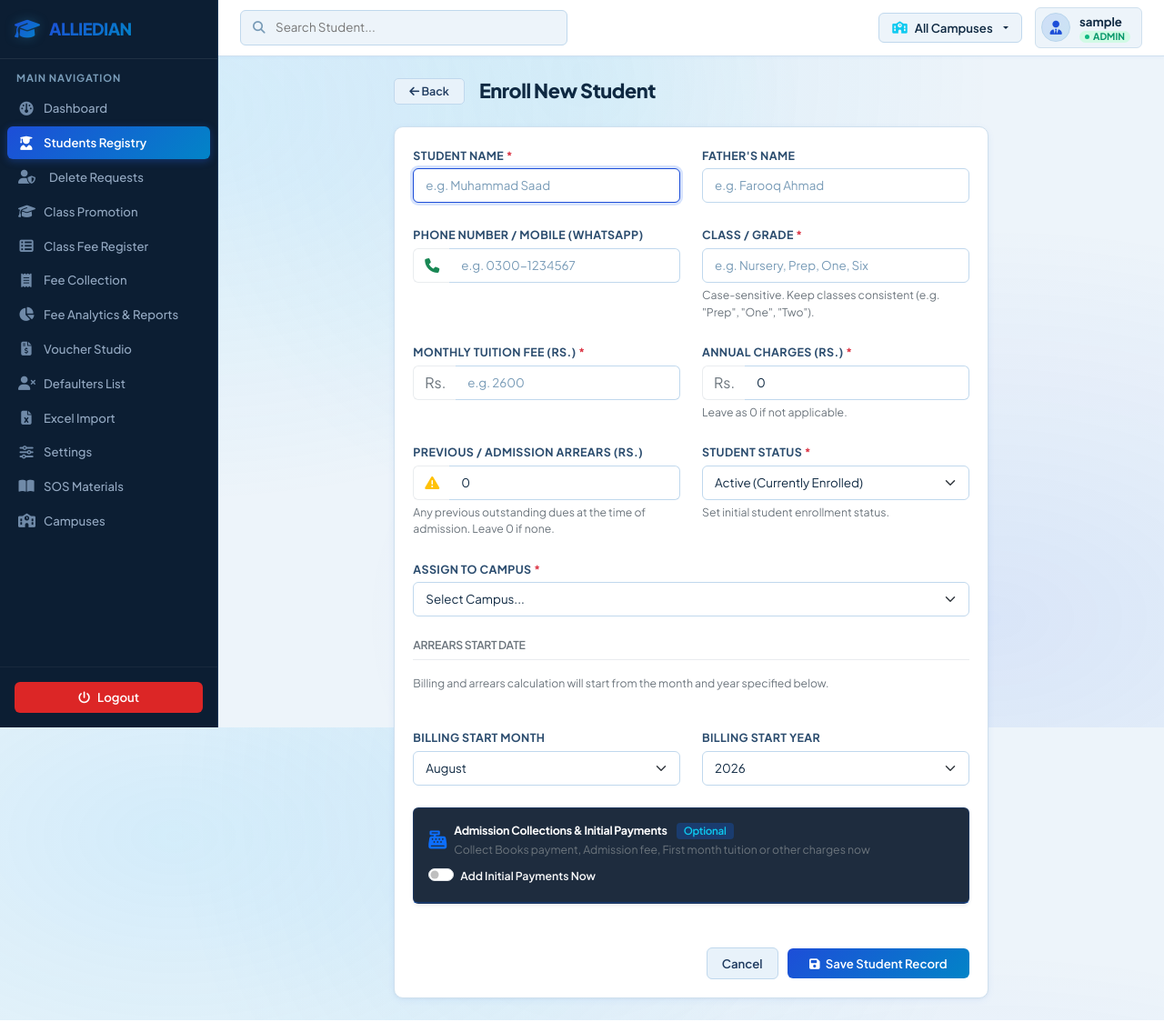
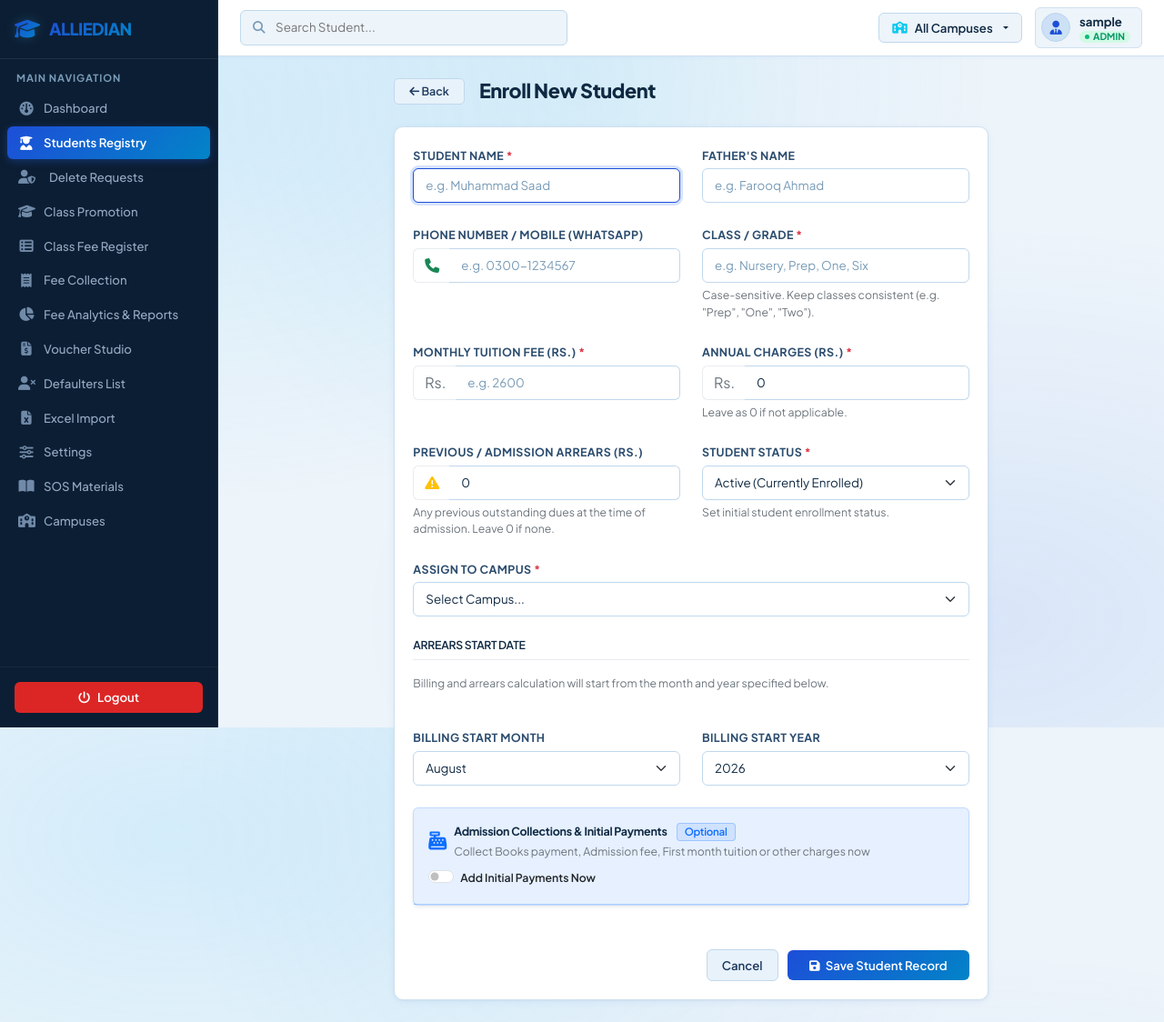
Before and after one commit to Saeed-driod/SMS2, a Flask app: page /students/add in a window 1280 px wide. Shown: the whole page at 91% size. Run offline with Flask 3, Linux system fonts and the light colour scheme; the visitor is signed in with stand-in values (Sample User, id 1); data that the repository does not hold is empty; some libraries are stand-ins or nearby versions.

Commit message:
fix(theme): eliminate all white-on-white invisible text across dashboard, tables, student registry, and forms with high-contrast navy typography

```diff
--- a/static/css/style.css
+++ b/static/css/style.css
@@ -151,10 +151,13 @@ h6 { font-size: 0.78rem; font-weight: 600; color: #334e68; }
     margin-bottom: 0;
 }
 
-.table-custom th {
+.table-custom thead,
+.table-custom th,
+.table thead,
+.table th {
     background-color: #eaf3fb !important;
     border-bottom: 1px solid #cfe0ee !important;
-    color: #2c4d6f;
+    color: #2c4d6f !important;
     font-weight: 700;
     text-transform: uppercase;
     font-size: 0.72rem;
@@ -162,7 +165,8 @@ h6 { font-size: 0.78rem; font-weight: 600; color: #334e68; }
     padding: 10px 14px;
 }
 
-.table-custom td {
+.table-custom td,
+.table td {
     padding: 10px 14px;
     border-bottom: 1px solid #eef5fb;
     vertical-align: middle;
@@ -171,12 +175,41 @@ h6 { font-size: 0.78rem; font-weight: 600; color: #334e68; }
     font-size: 0.835rem;
 }
 
-.table-custom tr:hover td {
+.table-custom tr:hover td,
+.table tr:hover td {
     background-color: #f1f7fc !important;
 }
 
 .table-row-pending td {
     background-color: #fffbeb !important;
+}
+
+/* Global Content Contrast Override (Prevents invisible white text on light canvases) */
+.app-main-content .glass-panel h1,
+.app-main-content .glass-panel h2,
+.app-main-content .glass-panel h3,
+.app-main-content .glass-panel h4,
+.app-main-content .glass-panel h5,
+.app-main-content .glass-panel h6,
+.app-main-content .glass-panel .text-white:not(.btn):not(.analytics-card),
+.app-main-content .table .text-white:not(.btn),
+.app-main-content .table-custom .text-white:not(.btn),
+.app-main-content .modal-custom .text-white:not(.btn),
+.app-main-content .page-content .text-white:not(.btn):not(.analytics-card) {
+    color: #0f2942 !important;
+}
+
+.app-main-content .glass-panel .text-light:not(.btn),
+.app-main-content .table .text-light:not(.btn),
+.app-main-content .table-custom .text-light:not(.btn) {
+    color: #2c4d6f !important;
+}
+
+/* Transform legacy dark badge pills to clean ice-blue badges */
+.app-main-content .badge.bg-dark {
+    background-color: #e0f2fe !important;
+    color: #0369a1 !important;
+    border: 1px solid #bae6fd !important;
 }
 
 /* Custom Nav Pills */
--- a/templates/student_add.html
+++ b/templates/student_add.html
@@ -126,19 +126,19 @@
 
                     <!-- Admission & Initial Payments Section -->
                     <div class="col-12 mt-4">
-                        <div class="card border-primary border-opacity-25 bg-dark bg-opacity-40 shadow-sm">
+                        <div class="card border-primary border-opacity-25 bg-white shadow-sm">
                             <div class="card-header bg-primary bg-opacity-10 border-bottom border-primary border-opacity-25 py-3">
                                 <div class="d-flex justify-content-between align-items-center flex-wrap gap-2">
                                     <div class="d-flex align-items-center gap-2">
                                         <i class="fa-solid fa-cash-register text-primary fs-5"></i>
                                         <div>
-                                            <h6 class="mb-0 text-white fw-bold">Admission Collections & Initial Payments <span class="badge bg-primary bg-opacity-25 text-info ms-2">Optional</span></h6>
+                                            <h6 class="mb-0 text-dark fw-bold">Admission Collections & Initial Payments <span class="badge bg-primary bg-opacity-10 text-primary border border-primary border-opacity-25 ms-2">Optional</span></h6>
                                             <span class="text-secondary small">Collect Books payment, Admission fee, First month tuition or other charges now</span>
                                         </div>
                                     </div>
                                     <div class="form-check form-switch m-0">
                                         <input class="form-check-input" type="checkbox" id="toggleInitialPayments" style="cursor: pointer;" onchange="togglePaymentsSection()">
-                                        <label class="form-check-label text-light small fw-semibold" for="toggleInitialPayments" style="cursor: pointer;">
+                                        <label class="form-check-label text-dark small fw-semibold" for="toggleInitialPayments" style="cursor: pointer;">
                                             Add Initial Payments Now
                                         </label>
                                     </div>
@@ -146,15 +146,15 @@
                             </div>
                             <div class="card-body p-4" id="initialPaymentsContainer" style="display: none;">
                                 <!-- Payment Date & Common Details -->
-                                <div class="row g-3 mb-4 p-3 rounded bg-dark bg-opacity-50 border border-secondary border-opacity-25">
+                                <div class="row g-3 mb-4 p-3 rounded bg-light border border-secondary border-opacity-25">
                                     <div class="col-md-6">
-                                        <label for="payment_date" class="form-label text-light small fw-bold">
-                                            <i class="fa-solid fa-calendar-day text-info me-1"></i> Payment Transaction Date
+                                        <label for="payment_date" class="form-label text-dark small fw-bold">
+                                            <i class="fa-solid fa-calendar-day text-primary me-1"></i> Payment Transaction Date
                                         </label>
                                         <input type="date" class="form-control form-control-sm" id="payment_date" name="payment_date" value="{{ current_date }}">
                                     </div>
                                     <div class="col-md-6">
-                                        <label class="form-label text-light small fw-bold">
+                                        <label class="form-label text-dark small fw-bold">
                                             <i class="fa-solid fa-receipt text-success me-1"></i> Default Payment Mode
                                         </label>
                                         <select class="form-select form-select-sm" id="global_payment_mode" onchange="syncPaymentModes(this.value)">
@@ -168,15 +168,15 @@
                                 <div class="row g-3">
                                     <!-- 1. Books / Stationary Payment -->
                                     <div class="col-md-6">
-                                        <div class="p-3 rounded border border-secondary border-opacity-25 h-100 bg-dark bg-opacity-25">
+                                        <div class="p-3 rounded border border-secondary border-opacity-25 h-100 bg-light">
                                             <div class="d-flex align-items-center justify-content-between mb-2">
-                                                <label class="form-label text-white fw-bold mb-0 d-flex align-items-center gap-2">
+                                                <label class="form-label text-dark fw-bold mb-0 d-flex align-items-center gap-2">
                                                     <i class="fa-solid fa-book text-warning"></i> Books / Syllabus Payment
                                                 </label>
                                                 <span class="badge bg-warning bg-opacity-20 text-warning" style="font-size: 0.7rem;">کتابوں کی ادائیگی</span>
                                             </div>
                                             <div class="input-group input-group-sm mb-2">
-                                                <span class="input-group-text bg-transparent text-secondary">Rs.</span>
+                                                <span class="input-group-text bg-white text-secondary">Rs.</span>
                                                 <input type="number" step="any" min="0" class="form-control" id="books_amount" name="books_amount" placeholder="e.g. 2500" value="0" oninput="calcTotalInitial()">
                                             </div>
                                             <div class="row g-2">
@@ -191,21 +191,20 @@
                                                     <input type="text" class="form-control form-control-sm" name="books_receipt" placeholder="Slip/Receipt #">
                                                 </div>
                                             </div>
-                                            <input type="text" class="form-control form-control-sm mt-2" name="books_notes" placeholder="Notes (e.g. Complete Books Set + Copies)">
                                         </div>
                                     </div>
 
-                                    <!-- 2. Admission / Registration Fee -->
+                                    <!-- 2. Admission Fee Payment -->
                                     <div class="col-md-6">
-                                        <div class="p-3 rounded border border-secondary border-opacity-25 h-100 bg-dark bg-opacity-25">
+                                        <div class="p-3 rounded border border-secondary border-opacity-25 h-100 bg-light">
                                             <div class="d-flex align-items-center justify-content-between mb-2">
-                                                <label class="form-label text-white fw-bold mb-0 d-flex align-items-center gap-2">
-                                                    <i class="fa-solid fa-id-card text-info"></i> Admission / Registration Fee
+                                                <label class="form-label text-dark fw-bold mb-0 d-flex align-items-center gap-2">
+                                                    <i class="fa-solid fa-id-card text-info"></i> Admission Fee
                                                 </label>
                                                 <span class="badge bg-info bg-opacity-20 text-info" style="font-size: 0.7rem;">داخلہ فیس</span>
                                             </div>
                                             <div class="input-group input-group-sm mb-2">
-                                                <span class="input-group-text bg-transparent text-secondary">Rs.</span>
+                                                <span class="input-group-text bg-white text-secondary">Rs.</span>
                                                 <input type="number" step="any" min="0" class="form-control" id="admission_fee_amount" name="admission_fee_amount" placeholder="e.g. 1000" value="0" oninput="calcTotalInitial()">
                                             </div>
                                             <div class="row g-2">
@@ -220,24 +219,23 @@
                                                     <input type="text" class="form-control form-control-sm" name="admission_fee_receipt" placeholder="Slip/Receipt #">
                                                 </div>
                                             </div>
-                                            <input type="text" class="form-control form-control-sm mt-2" name="admission_fee_notes" placeholder="Notes (e.g. New Admission Fee)">
                                         </div>
                                     </div>
 
                                     <!-- 3. First Month Tuition Fee Payment -->
                                     <div class="col-md-6">
-                                        <div class="p-3 rounded border border-secondary border-opacity-25 h-100 bg-dark bg-opacity-25">
+                                        <div class="p-3 rounded border border-secondary border-opacity-25 h-100 bg-light">
                                             <div class="d-flex align-items-center justify-content-between mb-2">
-                                                <label class="form-label text-white fw-bold mb-0 d-flex align-items-center gap-2">
-                                                    <i class="fa-solid fa-calendar-check text-success"></i> 1st Month Tuition Fee Paid
+                                                <label class="form-label text-dark fw-bold mb-0 d-flex align-items-center gap-2">
+                                                    <i class="fa-solid fa-calendar-check text-success"></i> First Month Tuition Fee
                                                 </label>
-                                                <button type="button" class="btn btn-outline-success btn-xs py-0 px-2" style="font-size: 0.68rem;" onclick="copyMonthlyFee()">Copy Monthly Fee</button>
+                                                <span class="badge bg-success bg-opacity-20 text-success" style="font-size: 0.7rem;">پہلے مہینے کی فیس</span>
                                             </div>
                                             <div class="input-group input-group-sm mb-2">
-                                                <span class="input-group-text bg-transparent text-secondary">Rs.</span>
-                                                <input type="number" step="any" min="0" class="form-control" id="first_month_amount" name="first_month_amount" placeholder="e.g. 2600" value="0" oninput="calcTotalInitial()">
+                                                <span class="input-group-text bg-white text-secondary">Rs.</span>
+                                                <input type="number" step="any" min="0" class="form-control" id="first_month_fee_amount" name="first_month_fee_amount" placeholder="Amount" value="0" oninput="calcTotalInitial()">
                                             </div>
-                                            <div class="row g-2">
+                                            <div class="row g-2 mb-2">
                                                 <div class="col-6">
                                                     <select class="form-select form-select-sm payment-mode-select" id="first_month_mode" name="first_month_mode">
                                                         <option value="Voucher">Voucher / Cash</option>
@@ -249,11 +247,11 @@
                                                     <input type="text" class="form-control form-control-sm" name="first_month_receipt" placeholder="Slip/Receipt #">
                                                 </div>
                                             </div>
-                                            <div class="row g-2 mt-1">
+                                            <div class="row g-2">
                                                 <div class="col-6">
                                                     <select class="form-select form-select-sm" name="first_month_name">
-                                                        {% for val, name in months.items() %}
-                                                        <option value="{{ name }}" {% if val == current_month %}selected{% endif %}>{{ name }}</option>
+                                                        {% for m in ['January', 'February', 'March', 'April', 'May', 'June', 'July', 'August', 'September', 'October', 'November', 'December'] %}
+                                                        <option value="{{ m }}" {% if m == 'August' %}selected{% endif %}>{{ m }}</option>
                                                         {% endfor %}
                                                     </select>
                                                 </div>
@@ -270,12 +268,12 @@
 
                                     <!-- 4. Other Charges (Uniform, ID Card, Prospectus, etc.) -->
                                     <div class="col-md-6">
-                                        <div class="p-3 rounded border border-secondary border-opacity-25 h-100 bg-dark bg-opacity-25">
+                                        <div class="p-3 rounded border border-secondary border-opacity-25 h-100 bg-light">
                                             <div class="d-flex align-items-center justify-content-between mb-2">
-                                                <label class="form-label text-white fw-bold mb-0 d-flex align-items-center gap-2">
+                                                <label class="form-label text-dark fw-bold mb-0 d-flex align-items-center gap-2">
                                                     <i class="fa-solid fa-shirt text-secondary"></i> Other Charges / Uniform / Prospectus
                                                 </label>
-                                                <span class="badge bg-secondary bg-opacity-25 text-light" style="font-size: 0.7rem;">دیگر ادائیگیاں</span>
+                                                <span class="badge bg-light border text-secondary" style="font-size: 0.7rem;">دیگر ادائیگیاں</span>
                                             </div>
                                             <div class="row g-2 mb-2">
                                                 <div class="col-6">
@@ -283,7 +281,7 @@
                                                 </div>
                                                 <div class="col-6">
                                                     <div class="input-group input-group-sm">
-                                                        <span class="input-group-text bg-transparent text-secondary">Rs.</span>
+                                                        <span class="input-group-text bg-white text-secondary">Rs.</span>
                                                         <input type="number" step="any" min="0" class="form-control" id="other_amount" name="other_amount" placeholder="Amount" value="0" oninput="calcTotalInitial()">
                                                     </div>
                                                 </div>
@@ -300,7 +298,6 @@
                                                     <input type="text" class="form-control form-control-sm" name="other_receipt" placeholder="Slip/Receipt #">
                                                 </div>
                                             </div>
-                                            <input type="text" class="form-control form-control-sm mt-2" name="other_notes" placeholder="Notes / Details">
                                         </div>
                                     </div>
                                 </div>
@@ -310,7 +307,7 @@
                                     <div class="d-flex align-items-center gap-2">
                                         <i class="fa-solid fa-circle-check text-success fs-5"></i>
                                         <div>
-                                            <span class="text-white small fw-bold d-block">Total Initial Collection on Enrollment:</span>
+                                            <span class="text-dark small fw-bold d-block">Total Initial Collection on Enrollment:</span>
                                             <span class="text-secondary small" id="initial_breakdown_text">No payments entered</span>
                                         </div>
                                     </div>
--- a/templates/students.html
+++ b/templates/students.html
@@ -98,7 +98,7 @@
                         </td>
                         <td>
                             <div class="d-flex align-items-center flex-wrap gap-1">
-                                <span class="fw-semibold text-white">{{ student.name }}</span>
+                                <span class="fw-semibold text-dark">{{ student.name }}</span>
                                 {% if is_pending %}
                                 <span class="badge bg-warning bg-opacity-25 text-warning border border-warning border-opacity-50" style="font-size: 0.68rem;" title="Delete requested on {{ pending_delete_map[student.id].requested_at }}">
                                     <i class="fa-solid fa-hourglass-half me-1"></i>Delete Requested
```
Also changed, not shown: templates/class_fee_sheet.html (+4 -4 lines), templates/dashboard.html (+16 -15 lines), templates/fee_history.html (+27 -27 lines), templates/promotion.html (+5 -5 lines).
